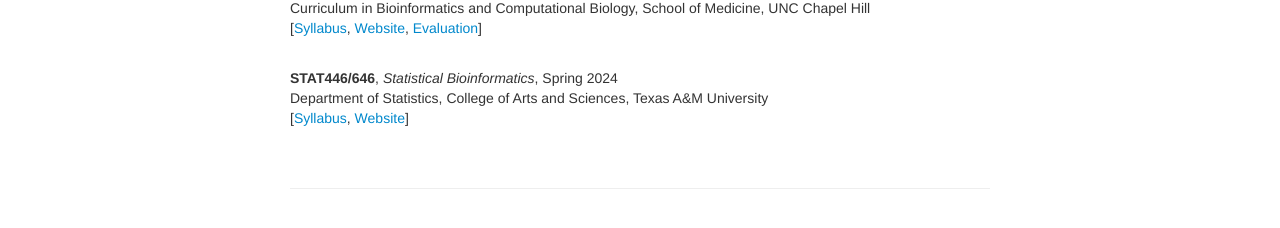
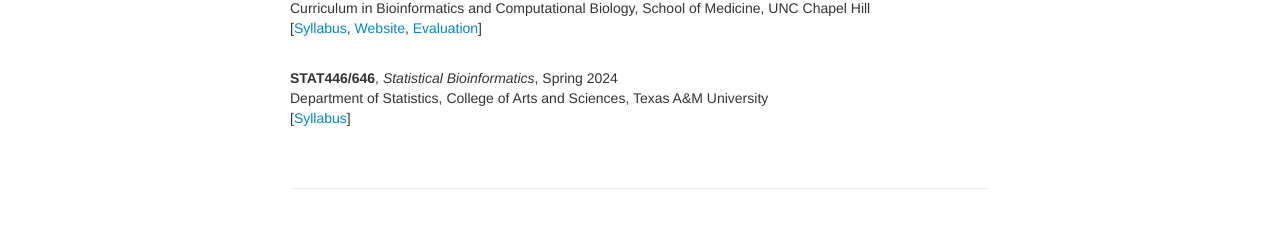
Before and after one commit to yuchaojiang/yuchaojiang.github.io, a Jekyll site: the page built from pages/teaching.md, in a window 1280 px wide. Shown: the part 374-602 px from the top of the page. Built offline with Jekyll 4.4.1, drawn with Linux system fonts in a browser that asks for light colours.

Commit message:
Update teaching.md

```diff
--- a/pages/teaching.md
+++ b/pages/teaching.md
@@ -30,7 +30,6 @@ Curriculum in Bioinformatics and Computational Biology, School of Medicine, UNC
 <div class="cv">
   <b>STAT446/646</b>, <i>Statistical Bioinformatics</i>, Spring 2024 <br/>
 Department of Statistics, College of Arts and Sciences, Texas A&M University <br/>
-[<a href="https://www.dropbox.com/scl/fi/zg7h9bpu035uhy9g46cj2/syllabus.pdf?rlkey=5eoa6ahsa3kg26w0vhzzvk3ot&dl=0" title="Syllabus">Syllabus</a>,
-	<a href="https://github.com/yuchaojiang/STAT446_646" title="Course Website">Website</a>]
+[<a href="https://www.dropbox.com/scl/fi/zg7h9bpu035uhy9g46cj2/syllabus.pdf?rlkey=5eoa6ahsa3kg26w0vhzzvk3ot&dl=0" title="Syllabus">Syllabus</a>]
 </div>
 <br/>
```
